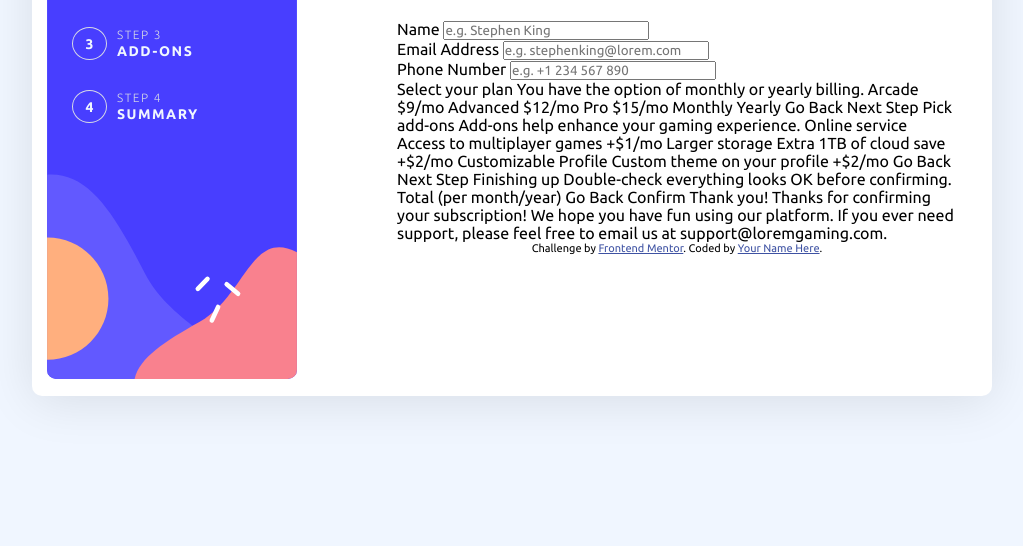
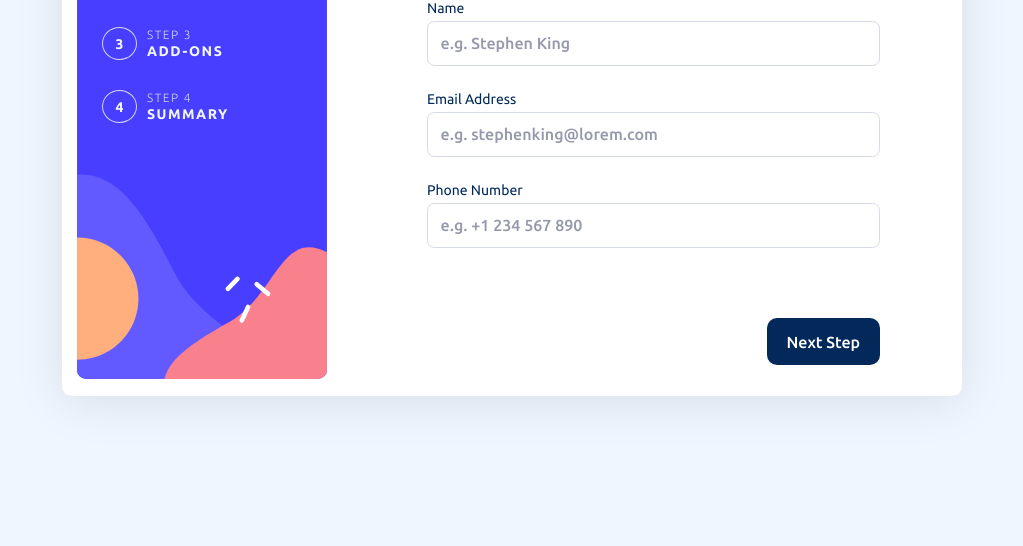
Before and after one commit to rajatverma311201/frontendmentor.io-challenges, a website: page index.html in a window 1280 px wide. Shown: the part 254-800 px from the top of the page, without its empty margins (128-1151 px from the left). Drawn offline with Linux system fonts and the light colour scheme.

Commit message:
completed main page

```diff
--- a/index.html
+++ b/index.html
@@ -94,45 +94,7 @@
                         <input type="text" placeholder="e.g. +1 234 567 890" />
                     </div>
                 </form>
-
-                <!-- Step 1 end -->
-
-                <!-- Step 2 start -->
-
-                Select your plan You have the option of monthly or yearly
-                billing. Arcade $9/mo Advanced $12/mo Pro $15/mo Monthly Yearly
-                Go Back Next Step
-
-                <!-- Step 2 end -->
-
-                <!-- Step 3 start -->
-
-                Pick add-ons Add-ons help enhance your gaming experience. Online
-                service Access to multiplayer games +$1/mo Larger storage Extra
-                1TB of cloud save +$2/mo Customizable Profile Custom theme on
-                your profile +$2/mo Go Back Next Step
-
-                <!-- Step 3 end -->
-
-                <!-- Step 4 start -->
-
-                Finishing up Double-check everything looks OK before confirming.
-
-                <!-- Dynamically add subscription and add-on selections here -->
-
-                Total (per month/year) Go Back Confirm
-
-                <!-- Step 4 end -->
-
-                <!-- Step 5 start -->
-
-                Thank you! Thanks for confirming your subscription! We hope you
-                have fun using our platform. If you ever need support, please
-                feel free to email us at support@loremgaming.com.
-
-                <!-- Step 5 end -->
-
-                <div class="attribution">
+                <!-- <div class="attribution">
                     Challenge by
                     <a
                         href="https://www.frontendmentor.io?ref=challenge"
@@ -140,7 +102,8 @@
                         >Frontend Mentor</a
                     >. Coded by <a href="#">Your Name Here</a>.
                 </div>
-            </main>
+            </main> -->
+            <button class="next-step">Next Step</button>
         </div>
     </body>
 </html>
--- a/sass/main.scss
+++ b/sass/main.scss
@@ -26,9 +26,12 @@ body {
 }
 
 .main {
+    position: relative;
     padding: 20px;
     padding-left: 50px;
+    padding-right: 50px;
     height: 90%;
+    // width: 55%;
 
     h1 {
         color: $color-primary-marine-blue;
@@ -39,17 +42,18 @@ body {
         font-size: 16px;
         font-weight: 500;
         color: $color-neutral-cool-gray;
+        // letter-spacing: 1.25px;
     }
 }
 
 .container {
     border-radius: 10px;
     display: flex;
-    justify-content: center;
+    // justify-content: space-between;
     align-items: center;
     margin: 100px auto;
     background-color: $color-white;
-    width: 75%;
+    width: 900px;
     height: 550px;
 
     box-shadow: $box-shadow-medium;
@@ -121,7 +125,52 @@ body {
     }
 }
 
+.form {
+    div {
+        &:not(:last-child) {
+            margin-bottom: 25px;
+        }
 
-.form{
-    margin-top: 50px;
+        label {
+            color: $color-primary-marine-blue;
+            display: block;
+            margin-bottom: 5px;
+            font-size: 14px;
+            font-weight: 400;
+        }
+        input {
+            transition: all 0.25s;
+            padding: 12.5px;
+            border: 1.75px solid $color-neutral-light-gray;
+            border-radius: 7.5px;
+            width: 100%;
+            color: $color-primary-marine-blue;
+            font-weight: 500;
+            font-size: 16px;
+            outline: none;
+            &[type="text"]:focus {
+                border: 1.75px solid $color-primary-marine-blue;
+            }
+            &[type="text"]::placeholder {
+                color: $color-neutral-cool-gray;
+            }
+        }
+    }
+
+    margin-top: 30px;
+    // margin-bottom: 20px;
 }
+.next-step {
+    border: 2px solid $color-primary-marine-blue;
+    border-radius: 10px;
+    font-size: 16px;
+    font-weight: 500;
+    background-color: $color-primary-marine-blue;
+    color: $color-white;
+    padding: 12.5px 17.5px;
+
+    position: absolute;
+    right: 50px;
+    bottom: -10px;
+    cursor: pointer;
+}
```
Also changed, not shown: scripts.js (added), styles/index.css.
